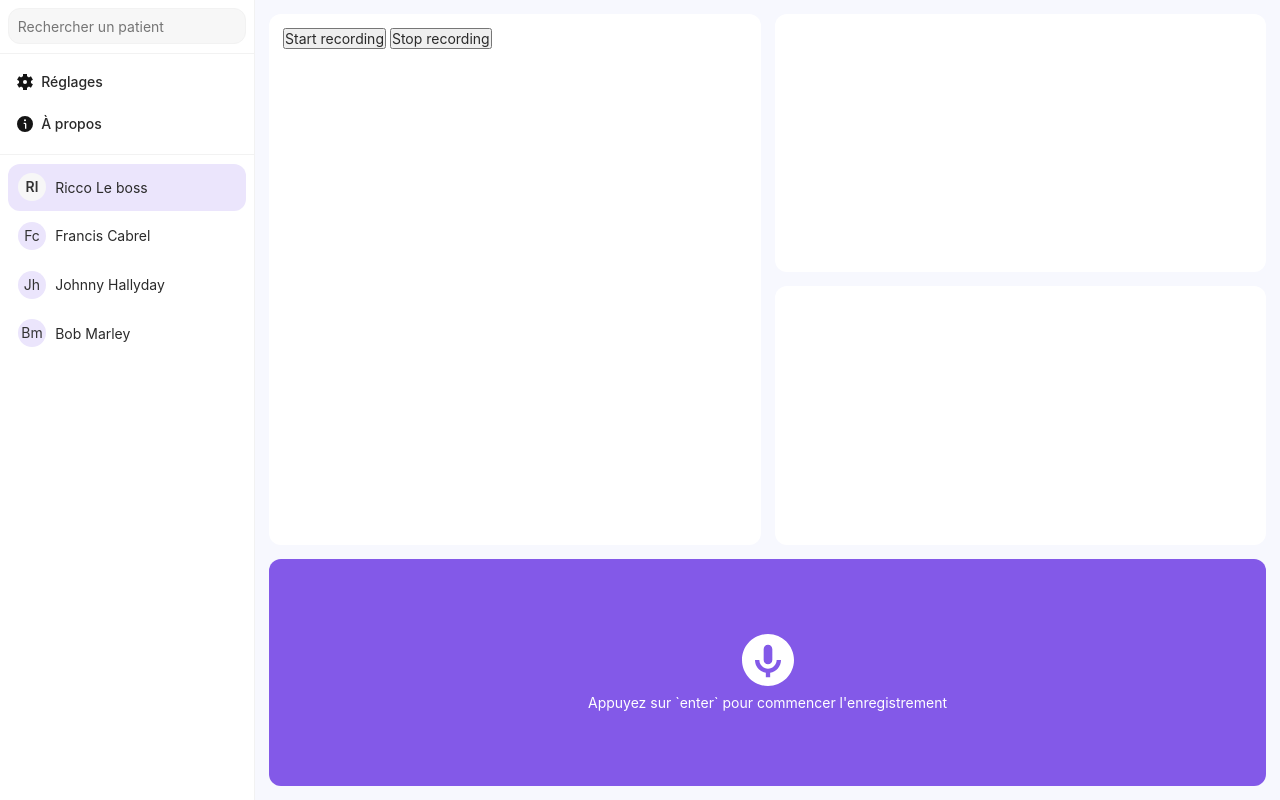
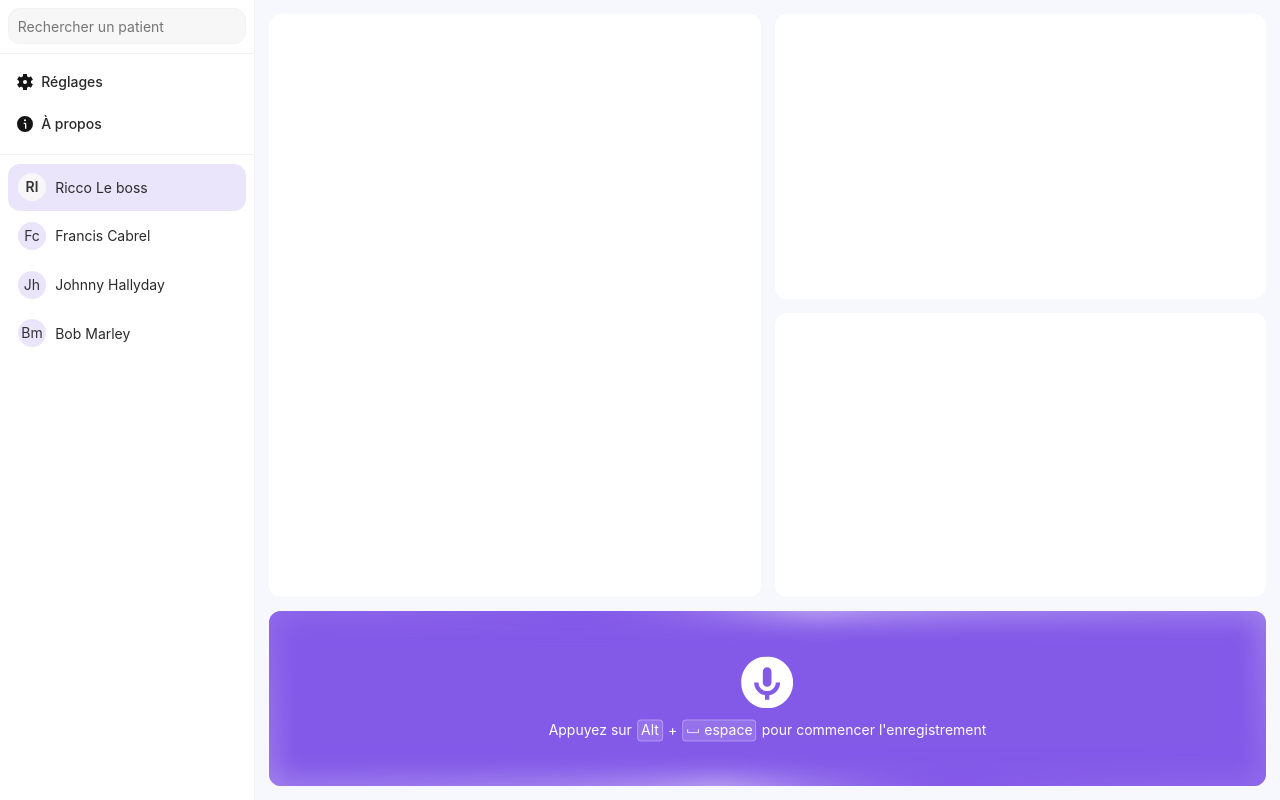
Before and after one commit to 4xel-C/SISE_DiagnoSys, a Flask app: page / in a window 1280 px wide. Run offline with Flask 3, Linux system fonts and the light colour scheme.

Commit message:
Improved recording + record UI upgrade

```diff
--- a/app/static/css/_components.css
+++ b/app/static/css/_components.css
@@ -9,3 +9,16 @@ input[type="text"] {
 input:focus {
     border-color: var(--accent-color);
 }
+
+.tag {
+    background-color: rgb(255 255 255 / 15%);
+    padding: .1rem .2rem;
+    border-radius: 4px;
+    border: solid 1px rgba(255 255 255 / 30%);
+    margin: 0 .1rem;
+}
+
+.tag > * {
+    display: inline-block;
+    color: var(--bg-selected-color);
+}
--- a/app/static/css/audio-record.css
+++ b/app/static/css/audio-record.css
@@ -1,14 +1,16 @@
+@property --a {
+	syntax: '<angle>';
+	initial-value: 0deg;
+	inherits: false
+}
+
+
 main .audio-record {
     height: 30%;
-    /* background-color: var(--accent-color); */
     border-radius: var(--border-radius);
-    display: flex;
-    flex-direction: column;
-    align-items: center;
-    justify-content: center;
-    gap: .6rem;
     position: relative;
     overflow: hidden;
+    transition: height .3s ease;
 
     * {
         color: white;
@@ -18,12 +20,42 @@ main .audio-record {
         filter: invert(1);
     }
 
+    .content {
+        text-align: center;
+        position: absolute;
+        top: 50%;
+        left: 50%;
+        transform: translate(-50%, -50%);
+        transition: left .3s ease;
+
+        .stoped {
+            img.mic {
+                margin-bottom: .6rem;
+            }
+        }
+
+        .started {
+            display: none;
+
+            img.record {
+                animation: blink 2s linear infinite;
+            }
+        }
+
+        .label > * {
+            display: inline-block;
+        }
+    }
+
     .circle-overlay {
         position: absolute;
-        width: 30%;
+        width: 40%;
         aspect-ratio: 1;
         border-radius: 100%;
         z-index: -1;
+        top: 50%;
+        left: 50%;
+        transform: translate(-50%, -50%);
 
     }
     .circle-overlay.animation-1 {
@@ -39,6 +71,36 @@ main .audio-record {
     }
 }
 
+main .audio-record::before {
+	position: absolute;
+	inset: -1em;
+	border: solid 1.25em;
+	    border-image: conic-gradient(from var(--a), var(--accent-color), var(--bg-selected-color), var(--accent-color), var(--bg-selected-color), var(--accent-color)) .5;
+	filter: blur(1rem);
+	animation: a 8s linear infinite;
+	content: ''
+}
+
+main .audio-record.streaming {
+    height: 15%;
+
+    .content {
+        left: 2rem;
+        transform: translateY(-50%);
+
+        .stoped {
+            display: none;
+        }
+        .started {
+            display: block;
+        }
+    }
+}
+
+@keyframes a {
+    to { --a: 1turn }
+}
+
 @keyframes zoomIn {
     from {
         width: 30%;
@@ -49,3 +111,12 @@ main .audio-record {
         opacity: 1;
     }
 }
+
+@keyframes blink {
+    0%, 49.999% {
+        opacity: 1;
+    }
+    50%, 100% {
+        opacity: 0;
+    }
+}
--- a/app/static/css/diagnostics.css
+++ b/app/static/css/diagnostics.css
@@ -1,5 +1,5 @@
 main .diagnostics {
-    height: 70%;
+    height: 100%;
     display: grid;
     grid-template-columns: 1fr 1fr;
     grid-template-rows: repeat(2, 1fr);
--- /dev/null
+++ b/app/static/js/_helpers.js
@@ -0,0 +1,8 @@
+function normalizeCombo(event) {
+    const keys = [];
+    if (event.ctrlKey) keys.push('Ctrl');
+    if (event.altKey) keys.push('Alt');
+    if (event.shiftKey) keys.push('Shift');
+    keys.push(event.code); // 'Space', 'KeyS', etc.
+    return keys.join('+');
+}
--- a/app/static/js/audio-record.js
+++ b/app/static/js/audio-record.js
@@ -1,33 +1,76 @@
 const main = document.querySelector('main');
-const startButton = main.querySelector('button#start');
-const stopButton = main.querySelector('button#stop');
+const audioContainer = main.querySelector('.audio-record');
+
+
 let mediaRecorder;
+let stream;
 let socket;
+let sendChain = Promise.resolve();
+
+// Shortcuts
+const shortcuts = new Map([
+    ['Alt+Space', toggleMic]
+]);
 
 
 
-startButton.addEventListener('click', async () => {
+
+async function startAudioStream() {
     socket = new WebSocket("ws://localhost:8000/audio_stt");
     await new Promise(resolve => socket.onopen = resolve);
 
-    const stream = await navigator.mediaDevices.getUserMedia({ audio: true });
+    stream = await navigator.mediaDevices.getUserMedia({ audio: true });
     mediaRecorder = new MediaRecorder(stream, { mimeType: 'audio/webm;codecs=opus' });
 
-    mediaRecorder.ondataavailable = async (event) => {
-        if (event.data.size > 0 && socket.readyState === WebSocket.OPEN) {
+    mediaRecorder.ondataavailable = (event) => {
+        if (event.data.size === 0) return;
+
+        // queue the send so we know when the last chunk is done
+        sendChain = sendChain.then(async () => {
             const buffer = await event.data.arrayBuffer();
-            socket.send(buffer);
+            if (socket.readyState === WebSocket.OPEN) {
+                socket.send(buffer);
+            }
+        });
+    };
+
+    mediaRecorder.onstop = async () => {
+        await sendChain;                       // wait for final chunk to finish sending
+        stream.getTracks().forEach(track => track.stop());
+        if (socket.readyState === WebSocket.OPEN) {
+            socket.close(1000, "done");
         }
     };
 
     mediaRecorder.start(250); // send data every 250ms
-    startButton.disabled = true;
-    stopButton.disabled = false;
+}
+
+async function stopAudioStream() {
+    mediaRecorder.stop();
+}
+
+function toggleMic() {
+    if (socket && socket.readyState === WebSocket.OPEN) {
+        console.log('Stop streaming');
+        stopAudioStream();
+        audioContainer.classList.remove('streaming');
+
+    } else {
+        console.log("Start streaming");
+        startAudioStream();
+        audioContainer.classList.add('streaming');
+    }
+}
+
+
+
+
+
+window.addEventListener('keydown', (event) => {
+    const combo = normalizeCombo(event);
+    const handler = shortcuts.get(combo);
+    if (handler) {
+        event.preventDefault();
+        handler(event);
+    }
 });
-
-stopButton.addEventListener('click', () => {
-    mediaRecorder.stop();
-    socket.close();
-    startButton.disabled = false;
-    stopButton.disabled = true;
-});
--- a/app/templates/index.html
+++ b/app/templates/index.html
@@ -44,22 +44,38 @@
     </nav>
    <main>
         <div class="diagnostics">
-            <div class="frame">
-                <button id="start">Start recording</button>
-                <button id="stop">Stop recording</button>
-            </div>
+            <div class="frame"></div>
             <div class="frame"></div>
             <div class="frame"></div>
         </div>
         <div class="audio-record">
-            <img src="{{ url_for('static', filename='images/mic.svg') }}" alt="" height="52px">
-            <h3>Appuyez sur `enter` pour commencer l'enregistrement</h3>
+            <div class="content">
+                <div class="stoped">
+                    <img src="{{ url_for('static', filename='images/mic.svg') }}" alt="" height="52px" class="mic">
+                    <div class="label">
+                        <h3>Appuyez sur</h3>
+                        <div class="tag">
+                            <p>Alt</p>
+                        </div>
+                        <p>+</p>
+                        <div class="tag">
+                            <img src="{{ url_for('static', filename='images/key_space.svg') }}" alt="" height="14px">
+                            <p>espace</p>
+                        </div>
+                        <h3>pour commencer l'enregistrement</h3>
+                    </div>
+                </div>
+                <div class="started">
+                    <img src="{{ url_for('static', filename='images/record.svg') }}" alt="" height="20px" class="record">
+                </div>
+            </div>
             <div class="circle-overlay animation-1"></div>
             <div class="circle-overlay animation-2"></div>
         </div>
    </main>
 </body>
 
+<script src="{{ url_for('static', filename='js/_helpers.js') }}"></script>
 <script src="{{ url_for('static', filename='js/menu-bar.js') }}"></script>
 <script src="{{ url_for('static', filename='js/audio-record.js') }}"></script>
 
```
Also changed, not shown: app/ajax.py (+11 -7 lines), app/static/images/key_space.svg (added), app/static/images/pause.svg (added), app/static/images/record.svg (added), 2 other files.
